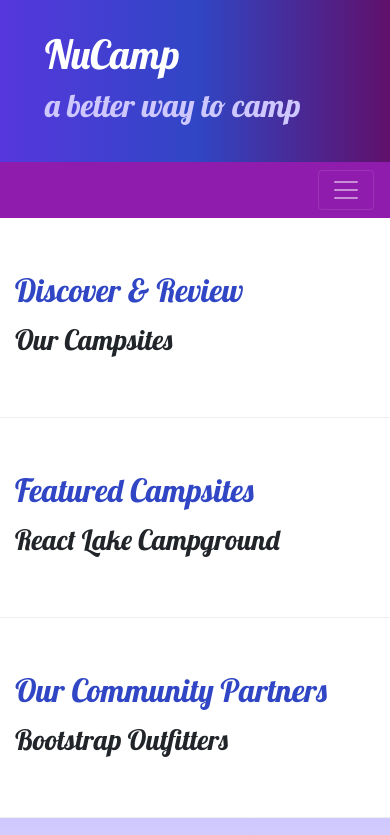
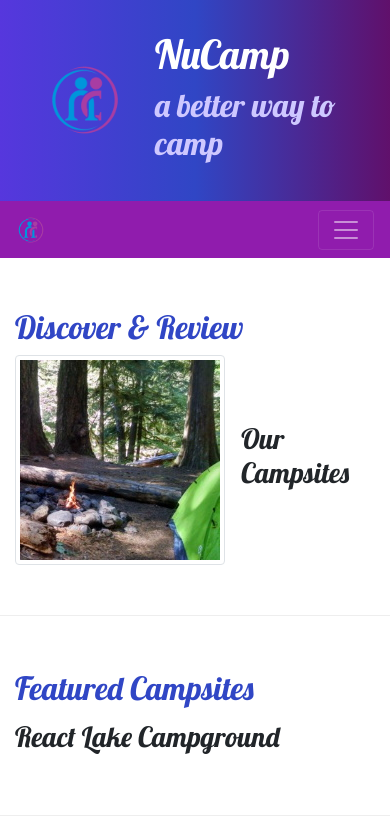
Before and after one commit to imrankhalifa/nucamps, a website: page index.html in a window 390 px wide. Shown: the top 835 px of the page. Drawn offline with nearby package versions, Linux system fonts and the light colour scheme.

Commit message:
medi and image

```diff
--- a/index.html
+++ b/index.html
@@ -20,6 +20,9 @@
     <header class="jumbotron jumbotron-fluid">
         <div class="container">
             <div class="row">
+                <div class="col-4 col-sm-3 col-md-2 align-self-center">
+                    <img src="img/logo.png" class="img-fluid" />
+                </div>
                 <div class="col">
                     <h1>NuCamp</h1>
                     <h2>a better way to camp</h2>
@@ -31,15 +34,19 @@
     <!-- navigation formating -->
     <nav class="navbar navbar-expand-sm navbar-dark sticky-top">
         <div class="container">
-            <button class="navbar-toggler ml-auto" type="button" data-toggle="collapse" data-target="#nucampNavbar">
+            <a class="navbar-brand" href="#"><img src="img/logo.png" height="30" width="30" /></a>
+            <button class="navbar-toggler" type="button" data-toggle="collapse" data-target="#nucampNavbar">
                 <span class="navbar-toggler-icon"></span>
             </button>
             <div class="collapse navbar-collapse" id="nucampNavbar">
                 <ul class="navbar-nav">
-                    <li class="nav-item active"><a class="nav-link" href="#"><i class="fa fa-home fa-lg"> </i> Home </a></li>
-                    <li class="nav-item"><a class="nav-link" href="aboutus.html"><i class="fa fa-info fa-lg"> </i> About</a></li>
+                    <li class="nav-item active"><a class="nav-link" href="#"><i class="fa fa-home fa-lg"> </i> Home </a>
+                    </li>
+                    <li class="nav-item"><a class="nav-link" href="aboutus.html"><i class="fa fa-info fa-lg"> </i>
+                            About</a></li>
                     <li class="nav-item"><a class="nav-link" href="#"><i class="fa fa-list fa-lg"> </i> Sites</a></li>
-                    <li class="nav-item"><a class="nav-link" href="contactus.html"><i class="fa fa-address-card fa-lg"> </i> Contact</a></li>
+                    <li class="nav-item"><a class="nav-link" href="contactus.html"><i class="fa fa-address-card fa-lg">
+                            </i> Contact</a></li>
                 </ul>
             </div>
         </div>
@@ -51,9 +58,16 @@
                 <h2 class="text-sm-right">Discover & Review</h2>
             </div>
             <div class="col">
-                <h3>Our Campsites</h3>
-                <p class="d-none d-sm-block">Explore our growing database of curated campsites and leave your own
-                    reviews!</p>
+                <div class="media">
+                    <img class="d-flex mr-3 img-thumbnail" src="img/breadcrumb-trail-thumb.jpg"
+                        alt="Breadcrumb Trail" />
+                    <div class="media-body align-self-center">
+                        <h3>Our Campsites</h3>
+                        <p class="d-none d-sm-block">Explore our growing database of curated campsites and leave your
+                            own
+                            reviews!</p>
+                    </div>
+                </div>
             </div>
         </div>
 
@@ -73,9 +87,14 @@
                 <h2 class="text-sm-right">Our Community Partners</h2>
             </div>
             <div class="col">
+            </dvi class="media">
+                <img   class="d-flex mr-3 img-thumbnail" src="img/bootstrap-thumb.png" alt="boostrap Outfitters">
+                <div class="media-body align-self-center">
                 <h3>Bootstrap Outfitters</h3>
                 <p class="d-none d-sm-block">Bootstrap Outfitters supplies you with gear you need at prices you can't
                     beat.</p>
+                 </div>
+                </div>
             </div>
         </div>
     </div>
@@ -96,10 +115,14 @@
                 </div>
                 <div class="col-6 col-sm-5 text-center">
                     <h5>Social</h5>
-                    <a class="btn btn-social-icon btn-instagram" href="http://instagram.com/"><i class="fa fa-instagram"></i></a>
-                    <a class="btn btn-social-icon btn-facebook" href="http://facebook.com/"><i class="fa fa-facebook"></i></a>
-                    <a class="btn btn-social-icon btn-twitter" href="http://twitter.com/"><i class="fa fa-twitter"></i></a>
-                    <a class="btn btn-social-icon btn-google" href="http://youtube.com/"><i class="fa fa-youtube"></i></a>
+                    <a class="btn btn-social-icon btn-instagram" href="http://instagram.com/"><i
+                            class="fa fa-instagram"></i></a>
+                    <a class="btn btn-social-icon btn-facebook" href="http://facebook.com/"><i
+                            class="fa fa-facebook"></i></a>
+                    <a class="btn btn-social-icon btn-twitter" href="http://twitter.com/"><i
+                            class="fa fa-twitter"></i></a>
+                    <a class="btn btn-social-icon btn-google" href="http://youtube.com/"><i
+                            class="fa fa-youtube"></i></a>
                 </div>
                 <div class="col-sm-4 text-center">
                     <a role="button" class="btn btn-link" href="tel:+12065551234"><i class="fa fa-phone"></i>
```
Also changed, not shown: aboutus.html (+4 -0 lines), contactus.html (+4 -0 lines), img/bootstrap-thumb.png (added), img/breadcrumb-trail-thumb.jpg (added), img/breadcrumb-trail.jpg (added), img/chrome-river-thumb.jpg (added), img/chrome-river.jpg (added), img/logo.png (added), img/react-lake-thumb.jpg (added), img/react-lake.jpg (added).
